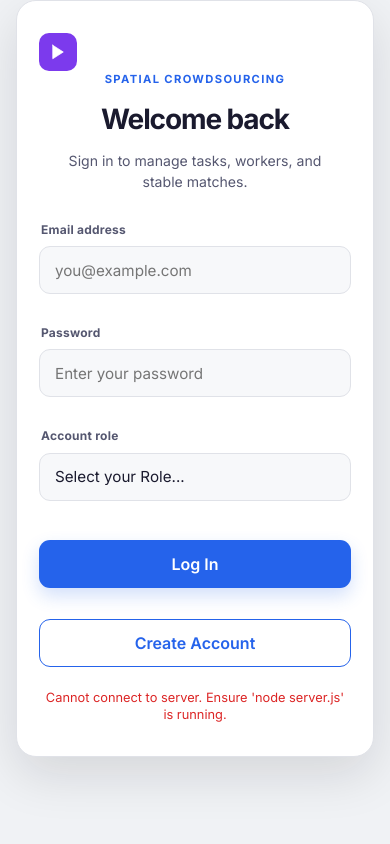
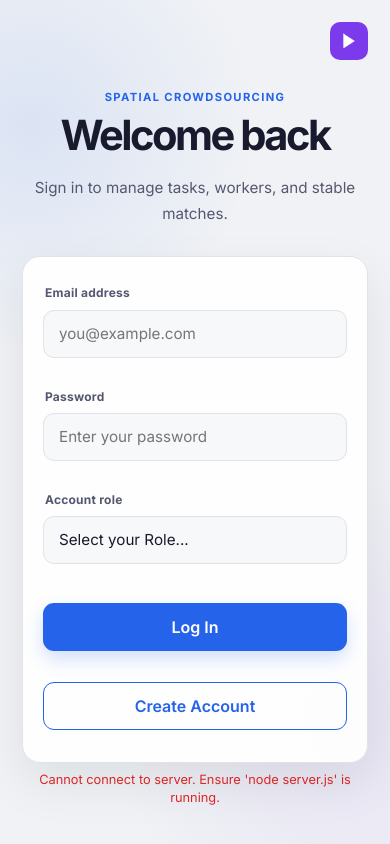
Before and after one commit to revanthm1902/SpatialCrowdSourcing, a website: page StableMarriage-main/index.html in a window 390 px wide. Drawn offline with nearby package versions, Linux system fonts and the light colour scheme; no server answers.

Commit message:
style: enhance authentication UI with responsive design and improved layout

```diff
--- a/StableMarriage-main/style.css
+++ b/StableMarriage-main/style.css
@@ -749,31 +749,46 @@ select {
 
 /* Premium Auth UI Overrides */
 #auth-screen {
-    width: min(440px, calc(100% - 32px));
-    margin: auto;
-    padding: 42px;
-    box-shadow: 0 18px 50px rgba(15, 20, 25, 0.12);
-    border: 1px solid var(--border-color);
-    border-radius: 20px;
-    background: var(--bg-secondary);
+    position: relative;
+    isolation: isolate;
+    width: 100%;
+    max-width: none;
+    min-height: 100vh;
+    margin: 0;
+    padding: clamp(72px, 10vh, 120px) clamp(28px, 9vw, 150px);
+    display: grid;
+    grid-template-columns: minmax(280px, 0.9fr) minmax(360px, 440px);
+    align-content: center;
+    justify-content: center;
+    gap: clamp(70px, 11vw, 180px);
+    border: none;
+    border-radius: 0;
+    box-shadow: none;
+    background:
+        radial-gradient(circle at 8% 15%, rgba(37, 99, 235, 0.1), transparent 28%),
+        radial-gradient(circle at 90% 85%, rgba(124, 58, 237, 0.08), transparent 30%),
+        var(--bg-primary);
+}
+#auth-screen::before {
+    content: "";
+    position: absolute;
+    z-index: -1;
+    top: 0;
+    bottom: 0;
+    left: 50%;
+    width: 1px;
+    background: linear-gradient(transparent, var(--border-color), transparent);
+}
+.auth-floating-play {
+    position: absolute;
+    top: 28px;
+    right: 34px;
 }
 .auth-header {
+    align-self: center;
+    max-width: 470px;
     text-align: center;
-    margin-bottom: 28px;
-}
-.auth-brand-mark {
-    width: 44px;
-    height: 44px;
-    display: grid;
-    place-items: center;
-    margin: 0 auto 18px;
-    border-radius: 14px;
-    background: linear-gradient(135deg, var(--accent-blue), var(--accent-purple));
-    color: #fff;
-    font-size: 0.85rem;
-    font-weight: 800;
-    letter-spacing: 0.05em;
-    box-shadow: 0 8px 18px rgba(37, 99, 235, 0.22);
+    margin: 0;
 }
 .auth-eyebrow {
     display: block;
@@ -785,18 +800,28 @@ select {
     text-transform: uppercase;
 }
 .auth-header h2 {
-    font-size: 2rem;
+    font-size: clamp(2.6rem, 5vw, 4.5rem);
     font-weight: 800;
     color: var(--text-primary);
-    margin: 0 0 8px;
-    letter-spacing: -0.04em;
+    margin: 0 0 18px;
+    letter-spacing: -0.06em;
+    line-height: 1;
 }
 .auth-header p {
-    max-width: 290px;
+    max-width: 390px;
     margin: 0 auto;
     color: var(--text-secondary);
-    font-size: 0.88rem;
-    line-height: 1.5;
+    font-size: 1.05rem;
+    line-height: 1.7;
+}
+.auth-form {
+    align-self: center;
+    width: 100%;
+    padding: clamp(28px, 4vw, 44px);
+    border: 1px solid var(--border-color);
+    border-radius: 18px;
+    background: color-mix(in srgb, var(--bg-secondary) 94%, transparent);
+    box-shadow: 0 20px 50px rgba(15, 20, 25, 0.08);
 }
 .input-group {
     margin-bottom: 14px;
@@ -845,7 +870,8 @@ select {
 }
 #auth-error {
     min-height: 22px;
-    margin: 16px 2px 0;
+    grid-column: 2;
+    margin: -12px 2px 0;
     color: var(--accent-red);
     font-size: 0.8rem;
     line-height: 1.4;
@@ -1032,11 +1058,41 @@ ul#requester-tasks-list li {
 
 @media (max-width: 600px) {
     #auth-screen {
-        padding: 32px 22px;
+        min-height: 100vh;
+        padding: 84px 22px 32px;
+        display: flex;
+        flex-direction: column;
+        justify-content: center;
+        gap: 30px;
+    }
+
+    #auth-screen::before {
+        display: none;
+    }
+
+    .auth-floating-play {
+        top: 22px;
+        right: 22px;
+    }
+
+    .auth-header {
+        max-width: 440px;
     }
 
     .auth-header h2 {
-        font-size: 1.75rem;
+        font-size: 2.6rem;
+    }
+
+    .auth-header p {
+        font-size: 0.95rem;
+    }
+
+    .auth-form {
+        padding: 26px 20px;
+    }
+
+    #auth-error {
+        margin-top: -22px;
     }
 }
 .dashboard-card {
```
